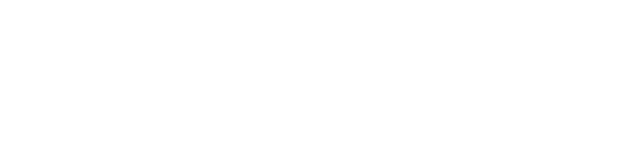
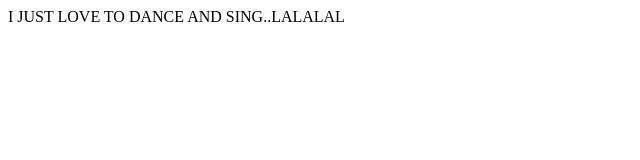
Before and after one commit to adeshyne/repoTest, a plain HTML site: page index.html in a window 1280 px wide. Shown: the whole page, without its empty margins (0-640 px from the left). Drawn offline with Linux system fonts and the light colour scheme.

Commit message:
i added a paragraph

```diff
--- a/index.html
+++ b/index.html
@@ -1,8 +1,11 @@
 <!DOCTYPE <<html>
 <head>
-	<title></title>
+	<title>SUPERMAN</title>
 </head>
 <body>
+	<P>
+		I JUST LOVE TO DANCE AND SING..LALALAL
+	</P>
 
 </body>
 </html>
```
